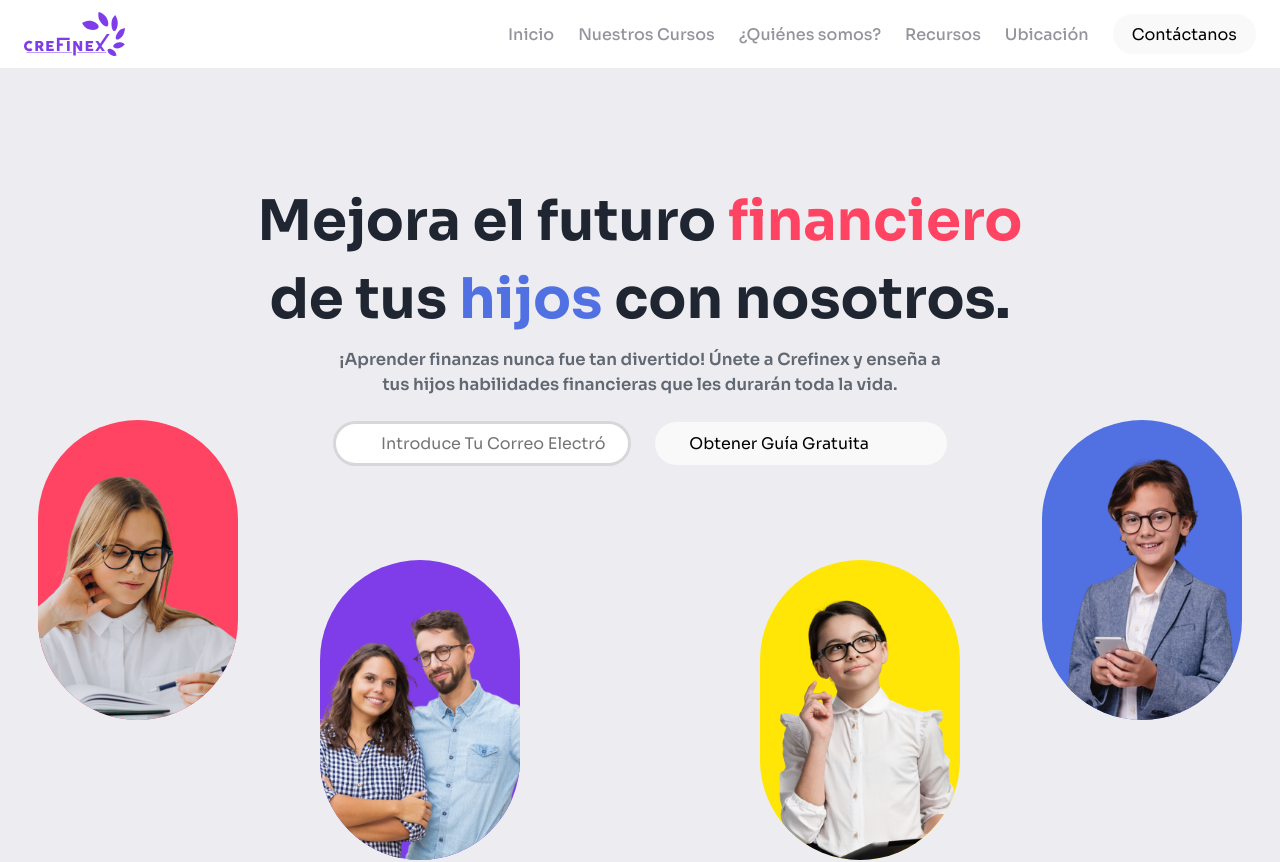
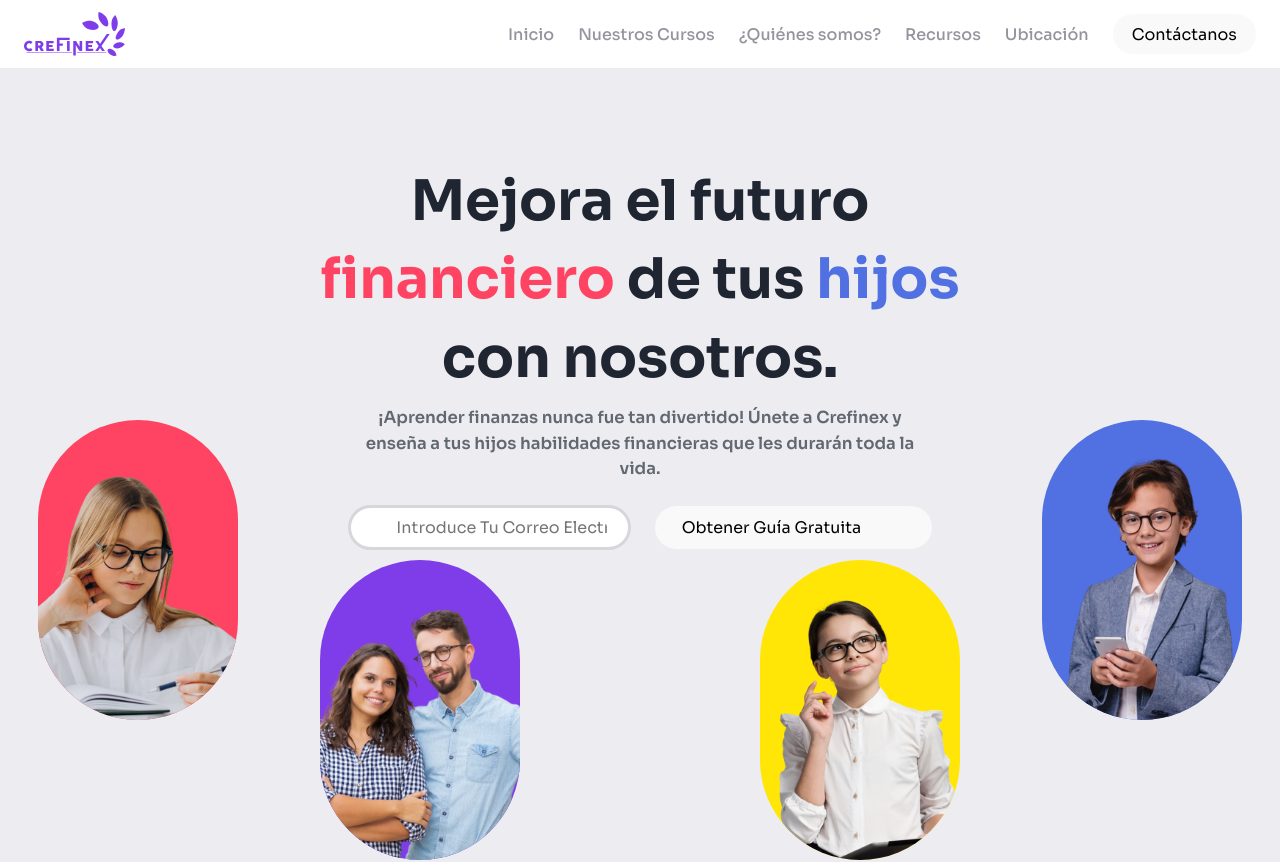
Before and after one commit to Jesussfl/Crefinex-Landing-Page, a React (Vite) app in the folder client/: page /home in a window 1280 px wide. Shown: the top 862 px of the page. Built offline with nearby package versions, Linux system fonts and the light colour scheme; some icons are missing.

Commit message:
Trying to fix body page

```diff
--- a/client/src/App.css
+++ b/client/src/App.css
@@ -1,4 +1,6 @@
 #root {
-  max-width: 1368px;
+  max-width: 1280px;
   margin: 0 auto;
+  padding: 2rem;
+  text-align: center;
 }
--- a/client/src/components/Sections/Header/Header.css
+++ b/client/src/components/Sections/Header/Header.css
@@ -6,7 +6,7 @@ header {
   align-items: center;
   align-content: center;
   margin-top: 72px;
-  width: 100%;
+  /* width: 100%; */
 }
 .hero {
   display: flex;
@@ -35,10 +35,10 @@ header {
 }
 
 @media (max-width: 800px) {
-  header {
+  /* header {
     padding: 0 16px;
     box-sizing: border-box;
-  }
+  } */
   .hero,
   .actions-container,
   .hero p {
--- a/client/src/index.css
+++ b/client/src/index.css
@@ -26,7 +26,9 @@ a:hover {
 
 body {
   margin: 0;
-
+  display: flex;
+  place-items: center;
+  min-width: 320px;
   min-height: 100vh;
 }
 
--- a/client/src/pages/Home/Home.css
+++ b/client/src/pages/Home/Home.css
@@ -1,3 +1,2 @@
 .home {
-  overflow: hidden;
 }
--- a/client/src/styles/global.css
+++ b/client/src/styles/global.css
@@ -1,5 +1,9 @@
-html {
+html,
+body {
   font-size: 16px;
+  margin: 0;
+  padding: 0;
+  box-sizing: border-box;
 }
 h1 {
   font-size: 3.5rem;
```
